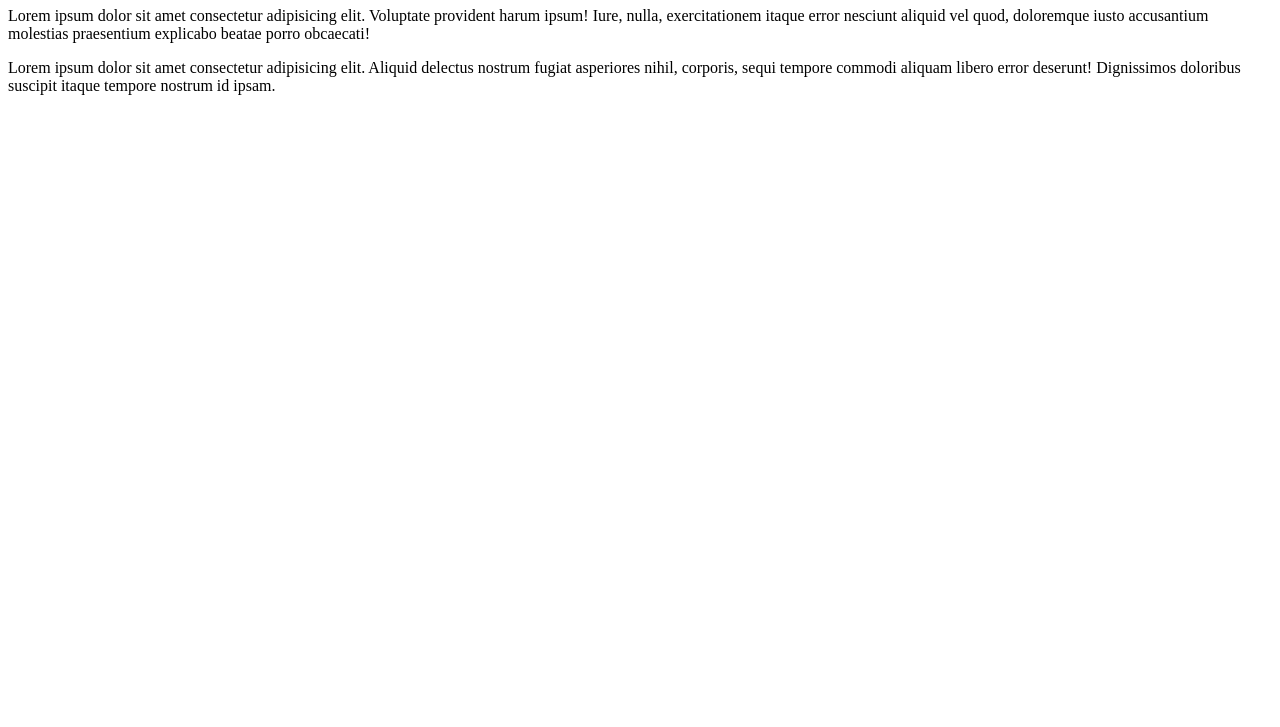
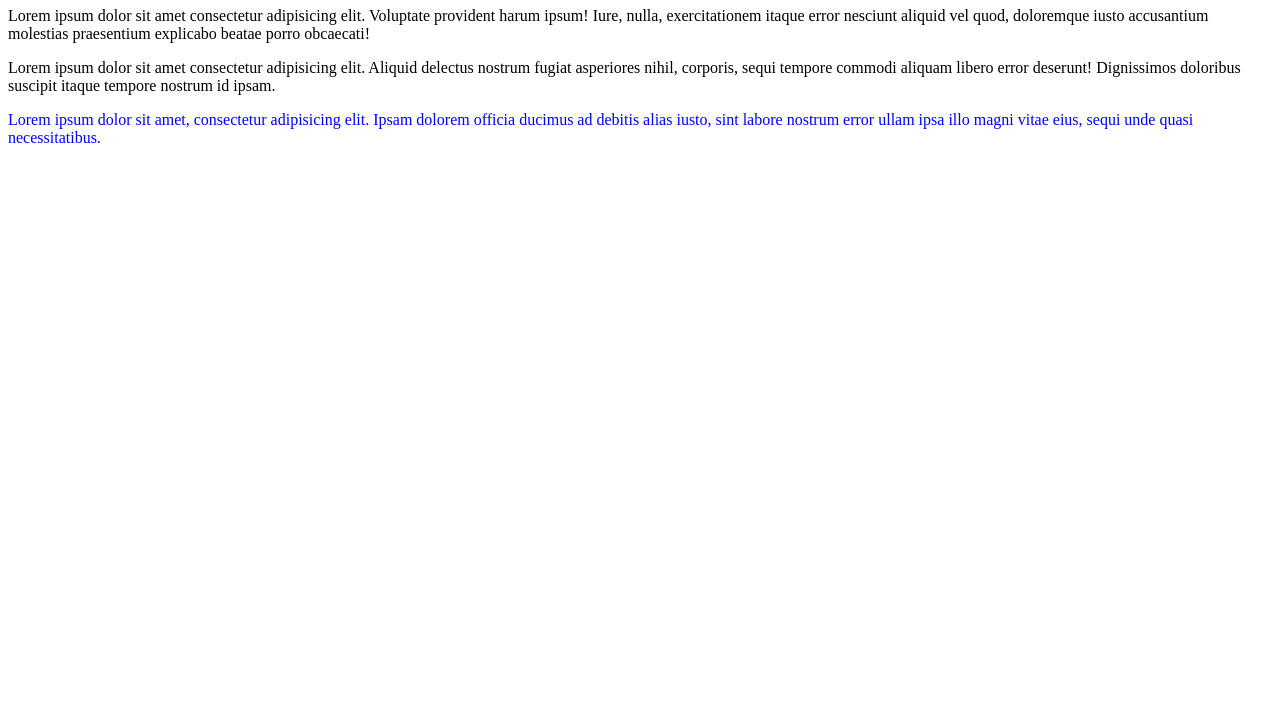
Before and after one commit to JohnDoe-123456/testPR22, a plain HTML site: page index.html in a window 1280 px wide. Shown: the part 73-800 px from the top of the page. Drawn offline with Linux system fonts and the light colour scheme.

Commit message:
Add paragrap Lorem with color blue

```diff
--- a/index.html
+++ b/index.html
@@ -9,5 +9,6 @@
     <h1>Hello World!</h1>
     <p>Lorem ipsum dolor sit amet consectetur adipisicing elit. Voluptate provident harum ipsum! Iure, nulla, exercitationem itaque error nesciunt aliquid vel quod, doloremque iusto accusantium molestias praesentium explicabo beatae porro obcaecati!</p>
     <p>Lorem ipsum dolor sit amet consectetur adipisicing elit. Aliquid delectus nostrum fugiat asperiores nihil, corporis, sequi tempore commodi aliquam libero error deserunt! Dignissimos doloribus suscipit itaque tempore nostrum id ipsam.</p>
+    <p style="color: blue;">Lorem ipsum dolor sit amet, consectetur adipisicing elit. Ipsam dolorem officia ducimus ad debitis alias iusto, sint labore nostrum error ullam ipsa illo magni vitae eius, sequi unde quasi necessitatibus.</p>
 </body>
 </html>
```
